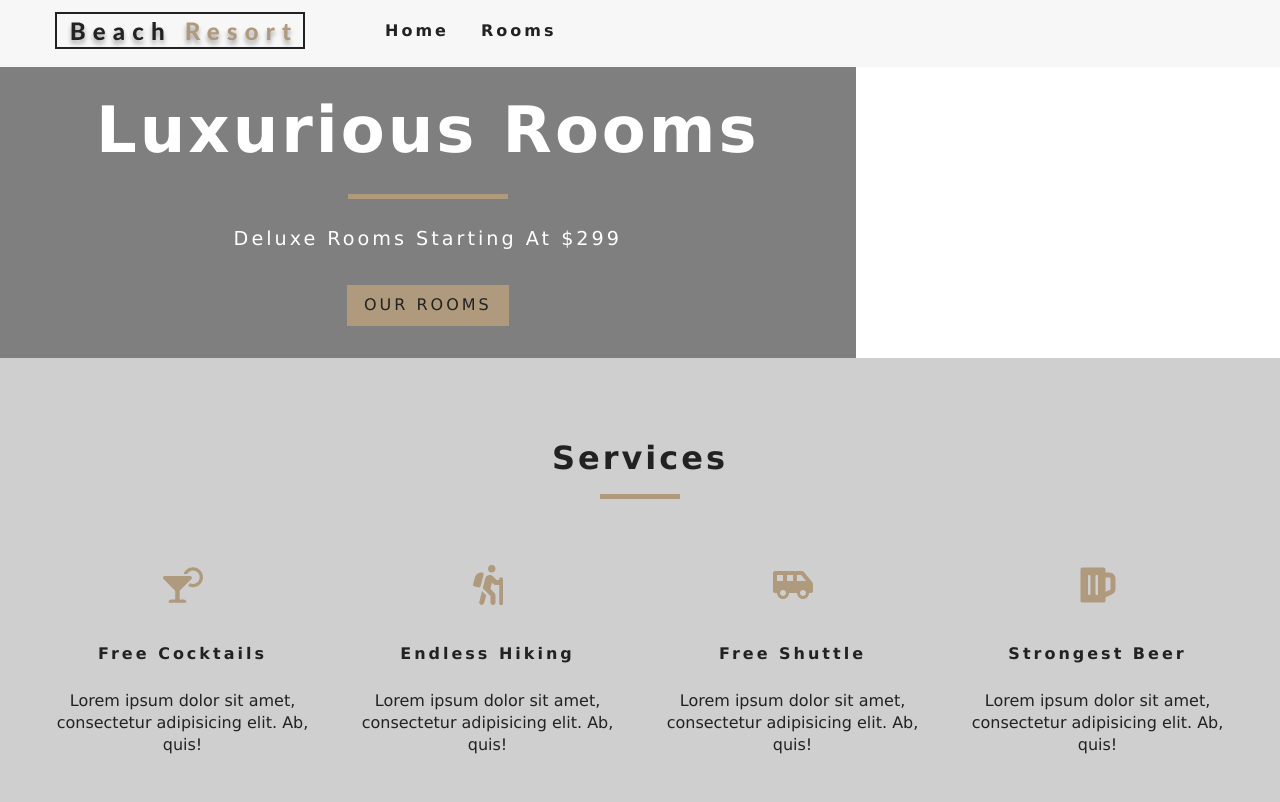
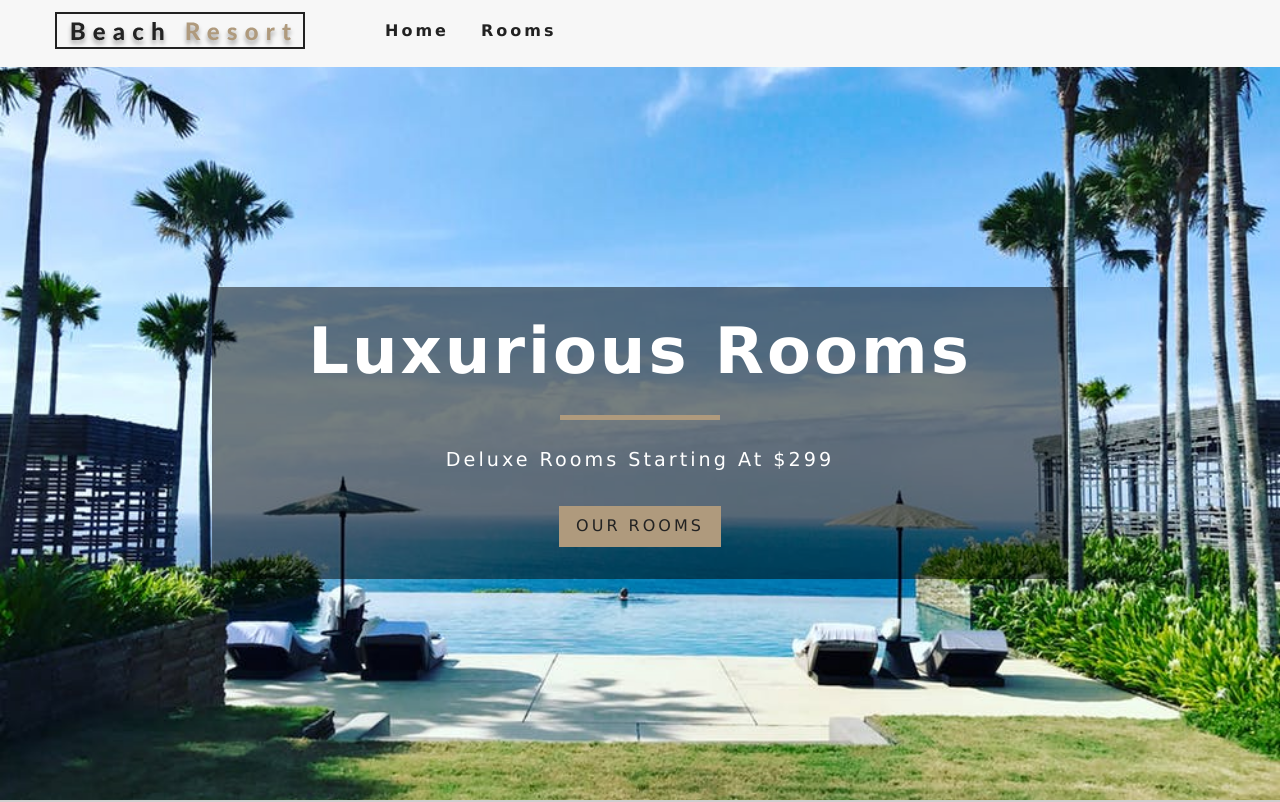
Before and after one commit to KateChantha/resort-content, a React (Create React App) app: page / in a window 1280 px wide. Shown: the top 802 px of the page. Built offline with nearby package versions, Linux system fonts and the light colour scheme.

Commit message:
comment on repalcing Hero by StyledHero

```diff
--- a/src/App.css
+++ b/src/App.css
@@ -159,11 +159,11 @@ h6 {
 .defaultHero,
 .roomsHero {
   /* subtract -66px by the navbar height */
-  /* min-height: calc(100vh - 66px);
+  min-height: calc(100vh - 66px);
   background: url("./images/defaultBcg.jpeg") center/cover no-repeat;
   display: flex;
   align-items: center;
-  justify-content: center; */
+  justify-content: center;
 }
 .roomsHero {
   background-image: url("./images/room-2.jpeg");
```
Also changed, not shown: 1 other file (tests, documents, lock files or other folders).
